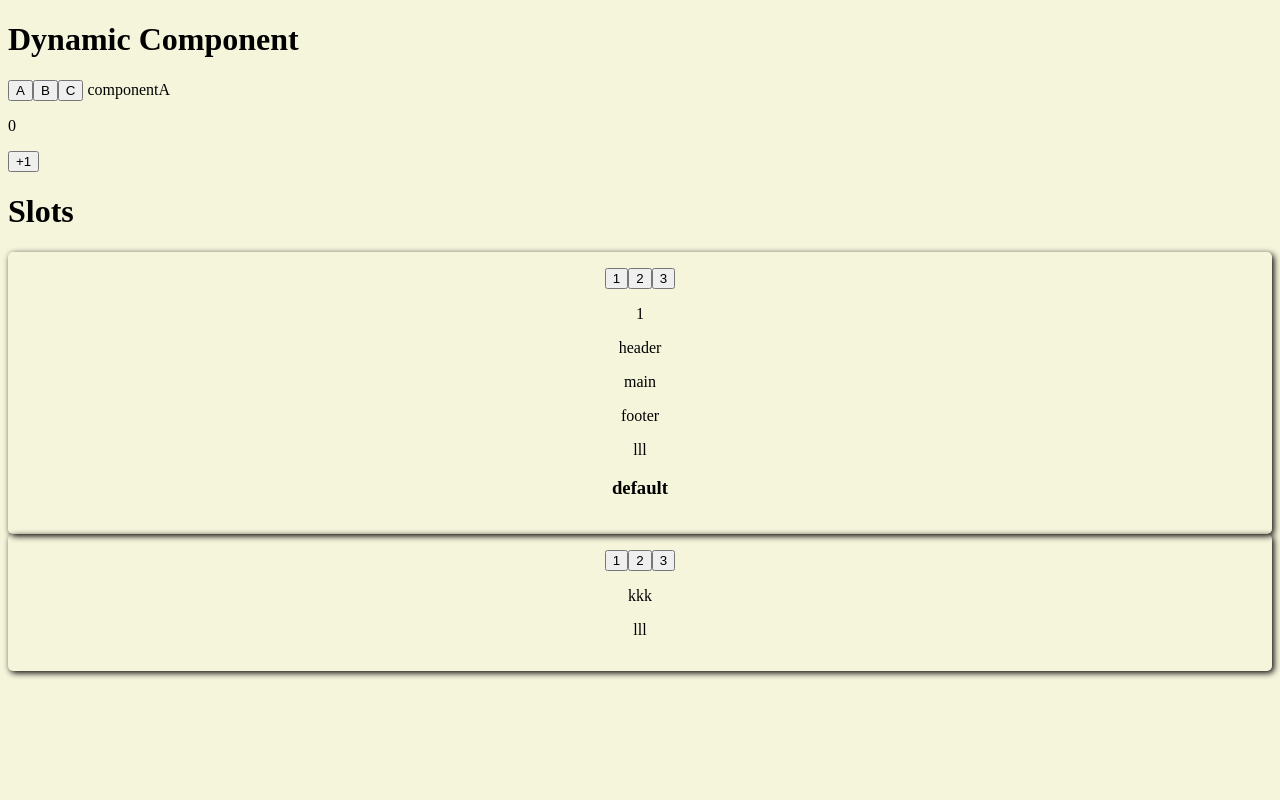
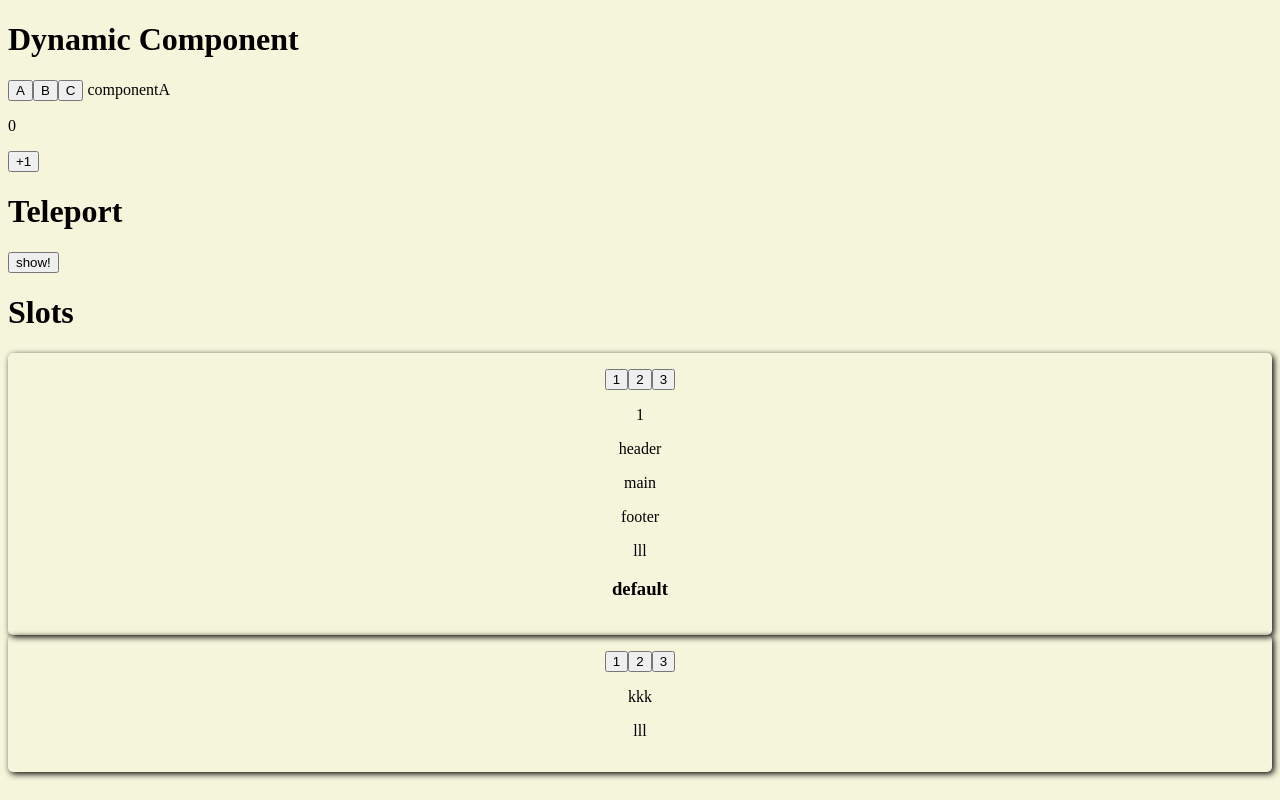
Before and after one commit to 802-web/first-vue, a Vue app: page / in a window 1280 px wide. Built offline with nearby package versions, Linux system fonts and the light colour scheme; the HTML template or start-up script is replaced by a standard one.

Commit message:
base of teleport

```diff
--- a/src/App.vue
+++ b/src/App.vue
@@ -14,6 +14,8 @@ const onReset = (val) => {
 }
 
 const currentComp = shallowRef(ComponentA)
+
+const isShow = ref(false)
 </script>
 <template>
 	<!-- <ShowCount bar="bar" /> -->
@@ -31,6 +33,12 @@ const currentComp = shallowRef(ComponentA)
 		<component :is="currentComp" />
 	</KeepAlive>
 
+	<h1>Teleport</h1>
+	<button @click="isShow = true">show!</button>
+	<Teleport v-if="isShow === true" to="body">
+		<p>teleport</p>
+		<button @click="isShow = false">hide</button>
+	</Teleport>
 	<h1>Slots</h1>
 	<BaseCard>
 		<!-- <h2>h3</h2> -->
```
